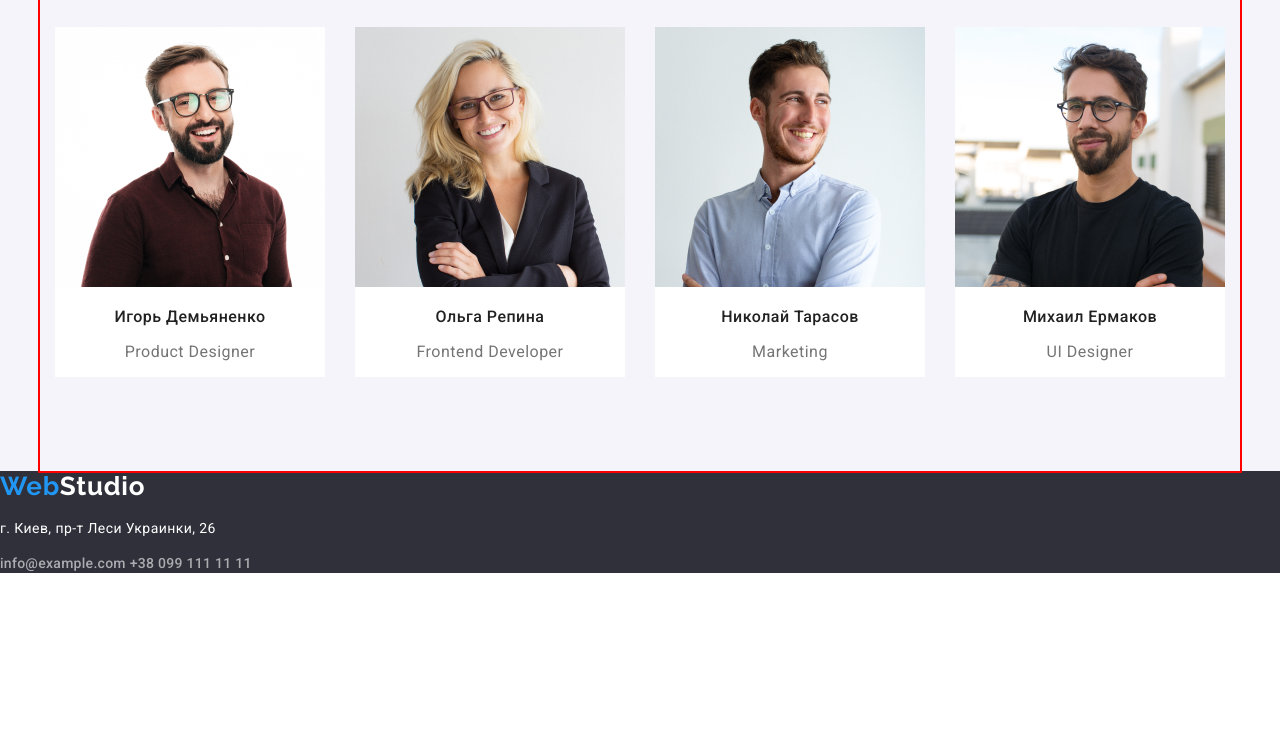
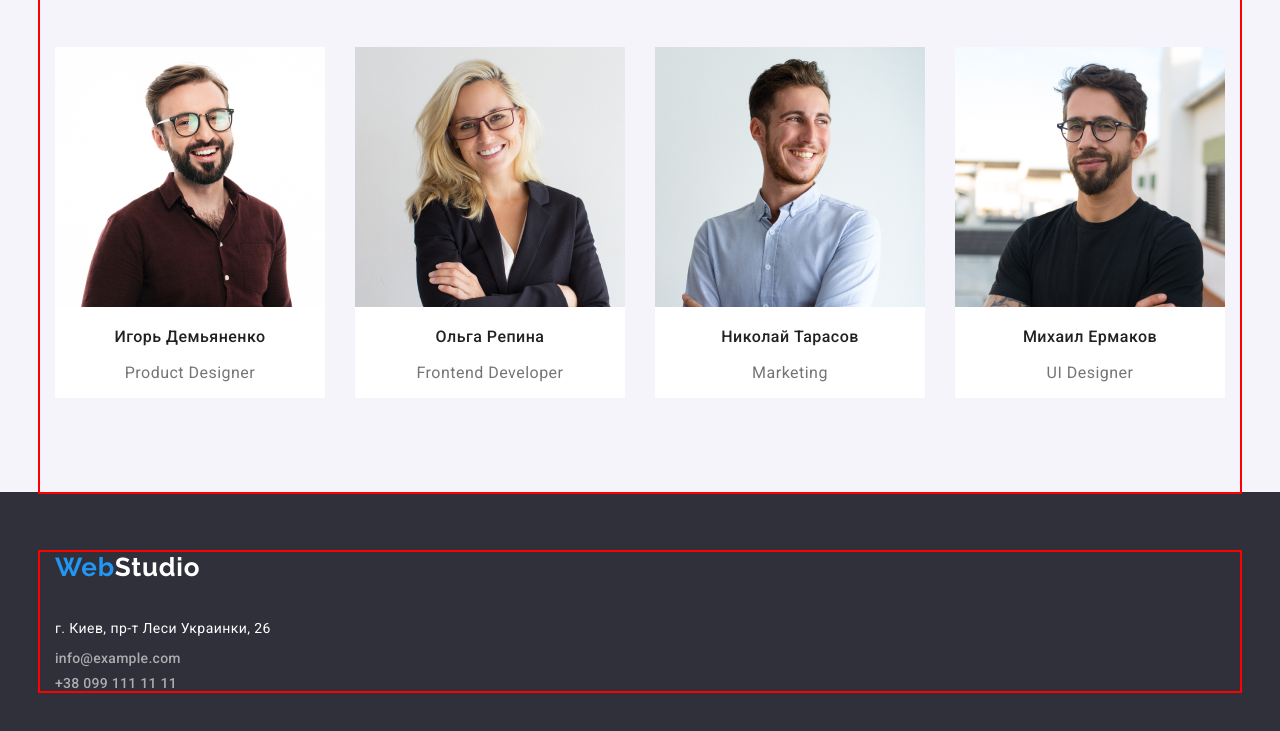
Before and after one commit to zhyvka89/goit-markup-hw-03, a plain HTML site: page index.html in a window 1280 px wide. Shown: the part 1589-2320 px from the top of the page. Before the commit the page ends 2162 px from the top, so only its background shows below. Drawn offline with nearby package versions, Linux system fonts and the light colour scheme.

Commit message:
added flex to studio

```diff
--- a/css/styles.css
+++ b/css/styles.css
@@ -219,20 +219,22 @@ ul {
     display: flex;
     justify-content: space-between;
 }
+
+
+/* Team */
+.team {
+    margin-top: 94px;
+    background: var(--secondary-background);
+}
 .team-title {
     margin-top: 0;
+    margin-bottom: 50px;
     padding-top: 94px;
     font-weight: 700;
     font-size: 36px;
     line-height: 1.17;
     text-align: center;
     letter-spacing: 0.03em;
-}
-
-/* Team */
-.team {
-    margin-top: 94px;
-    background: var(--secondary-background);
 }
 .team-list{
     display: flex;
@@ -261,11 +263,20 @@ ul {
  /*Footer  */
  .bottom {
     background: var(--background-footer);
+    padding-top: 60px;
+    padding-bottom: 60px;
  }
+
  .bottom span {
-     color: var(--white-color);
+    color: var(--white-color);
+ }
+ .adrs-list {
+    display: flex;
+    flex-direction: column;
+    margin-top: 20px;
  }
  .adrs-list p {
+    margin-bottom: 0;
     color: var(--white-color);
     font-style: normal;
     font-weight: 400;
@@ -273,7 +284,7 @@ ul {
     line-height: 1.7;
     letter-spacing: 0.03em;
  }
- .adrs-list .footer {
+ .adrs-link {
     color: var(--footer-address-color);
     font-style: normal;
     font-weight: 500;
@@ -281,8 +292,12 @@ ul {
     line-height: 16px;
     letter-spacing: 0.02em;
 }
-.adrs-list .link:hover,
-.adrs-list .link:focus {
+.mail {
+    margin-top: 9px;
+    margin-bottom: 9px;
+}
+.adrs-link:hover,
+.adrs-link:focus {
     color: var(--accent-color);
 }
 
--- a/index.html
+++ b/index.html
@@ -49,19 +49,19 @@
             <!-- заголовок потом сделаем невидимым -->
                 <!-- <h2>Наши качества</h2> -->
                 <ul class="features-list">
-                    <li class="feature-item">
+                    <li class="features-item">
                         <h3>Внимание к деталям</h3>
                         <p>Идейные соображения, а также начало повседневной работы по формированию позиции.</p>
                     </li>
-                    <li class="feature-item">
+                    <li class="features-item">
                         <h3>Пунктуальность</h3>
                         <p>Задача организации, в особенности же рамки и место обучения кадров влечет за собой.</p>
                     </li>
-                    <li class="feature-item">
+                    <li class="features-item">
                         <h3>Планирование</h3>
                         <p>Равным образом консультация с широким активом в значительной степени обуславливает.</p>
                     </li>
-                    <li class="feature-item">
+                    <li class="features-item">
                         <h3>Современные технологии</h3>
                         <p>Значимость этих проблем настолько очевидна, что реализация плановых заданий.</p>
                     </li>
@@ -113,12 +113,14 @@
         </section>
     </main>
     <footer class="bottom">
-        <a href="./index.html" class="logo">Web<span>Studio</span></a>
-        <address class="adrs-list">
-            <p>г. Киев, пр-т Леси Украинки, 26</p>
-            <a href="mailto:info@example.com" class="link footer">info@example.com</a>
-            <a href="tel:+380991111111" class="link footer">+38 099 111 11 11</a>
-        </address>
+        <div class="container">
+            <a href="./index.html" class="logo">Web<span>Studio</span></a>
+            <address class="adrs-list">
+                <p>г. Киев, пр-т Леси Украинки, 26</p>
+                <a href="mailto:info@example.com" class="adrs-link mail">info@example.com</a>
+                <a href="tel:+380991111111" class="adrs-link">+38 099 111 11 11</a>
+            </address>
+        </div>
     </footer>
 </body>
 </html>
```
